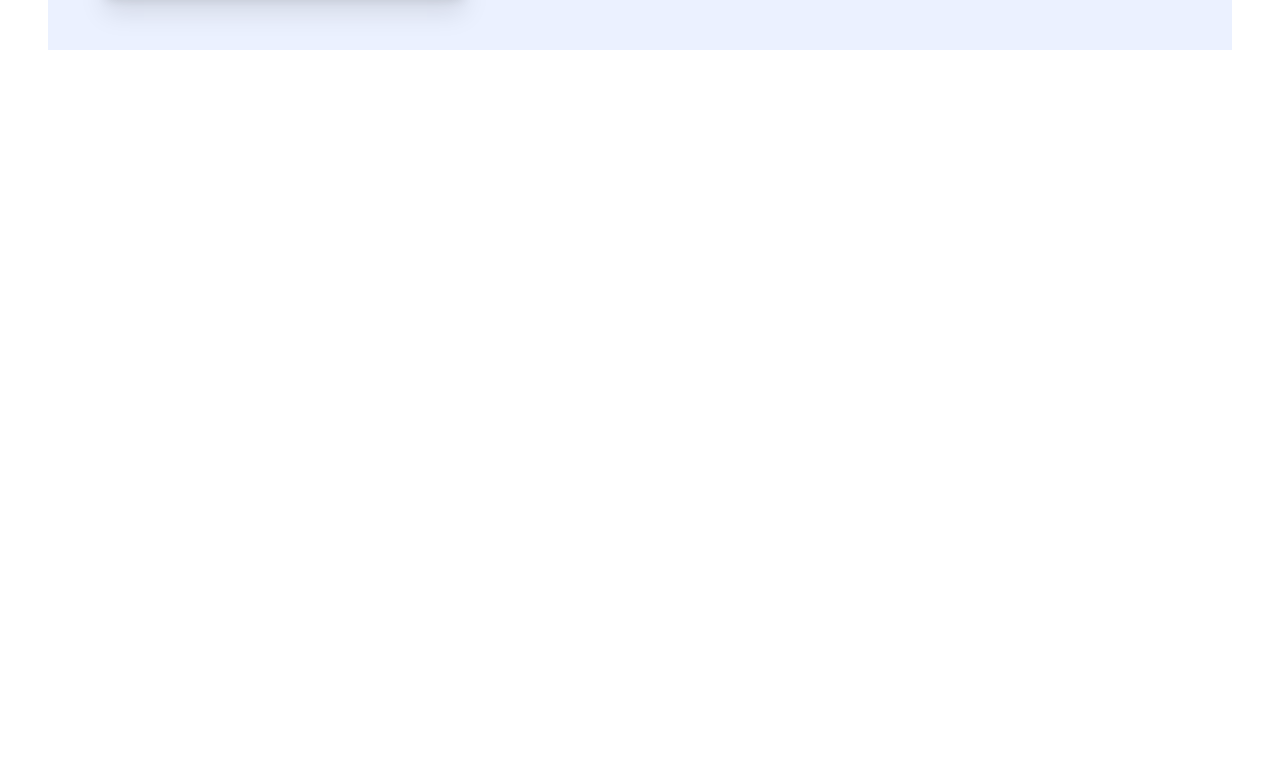
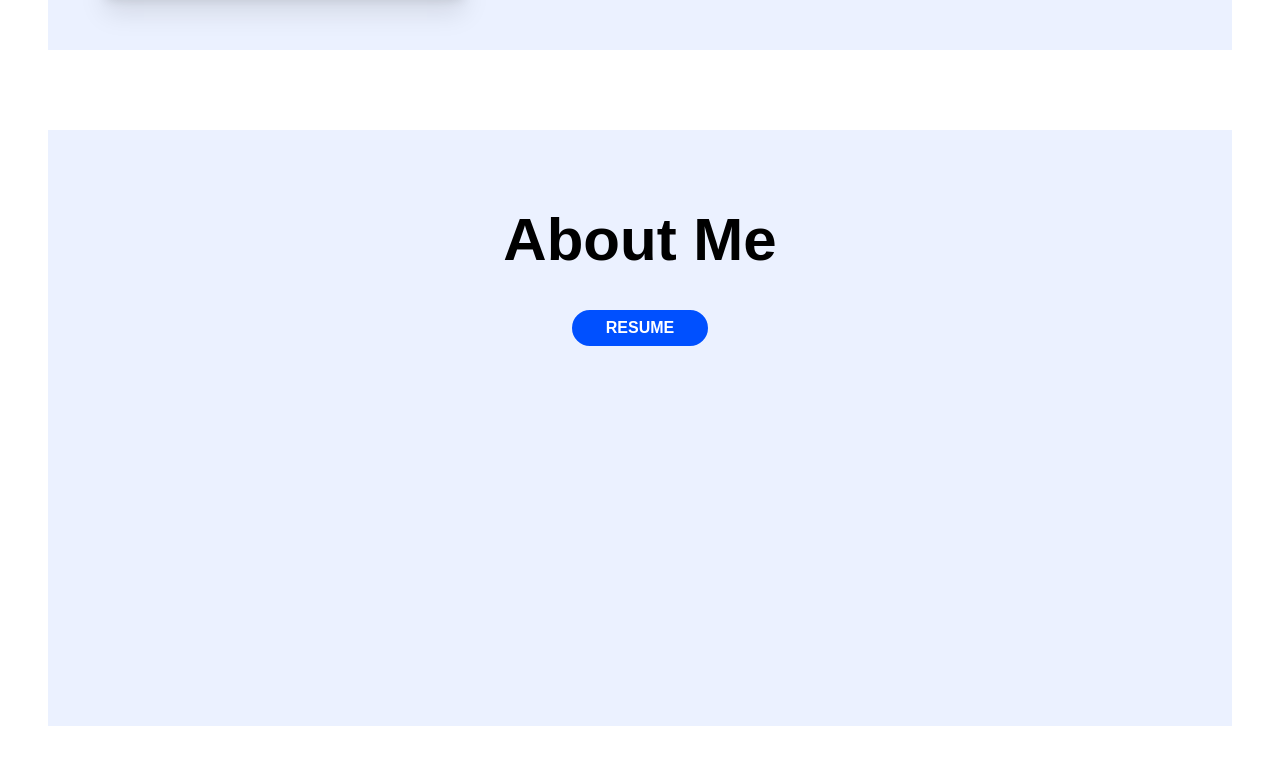
Before and after one commit to michelleezhangg/Personal-Website-Portfolio, a Next.js app: page / in a window 1280 px wide. Shown: the part 666-1430 px from the top of the page. Before the commit the page ends 800 px from the top, so only its background shows below. Built offline with nearby package versions, Linux system fonts and the light colour scheme.

Commit message:
Begin About Me section and added buttons to css

```diff
--- /dev/null
+++ b/src/app/components/AboutMeSection.jsx
@@ -0,0 +1,18 @@
+import React from 'react';
+
+const AboutMeSection = () => {
+  return (
+    <section className='bg-lightblue'>
+      <div className='flex flex-col items-center'>
+        <h1 className='title text-6xl p-10 pt-20 font-black'>About Me</h1>
+        <button className='button blue-button px-8'>
+          Resume
+        </button>
+      </div>
+      <div className='grid grid-rows-5'>
+      </div>
+    </section>
+  );
+}
+
+export default AboutMeSection;
--- a/src/app/components/HeroSection.jsx
+++ b/src/app/components/HeroSection.jsx
@@ -21,7 +21,7 @@ const HeroSection = () => {
             height={200}
             className='rounded-full'
           />
-          <p className='titlemb-3 mt-8 text-4xl font-black'>{name}</p>
+          <p className='title mb-3 mt-8 text-4xl font-black'>{name}</p>
           <p className='mb-6 mx-2 text-me font-light uppercase tracking-[.25em] whitespace-nowrap'>{role}</p>
           <div className='grid grid-cols-[75px_1fr]'>
             <p className='text-sm mb-5 font-black'>Phone</p>
@@ -34,12 +34,11 @@ const HeroSection = () => {
           <h1 className='title mb-4 text-7xl font-black'>{name}</h1>
           <h3 className='text-3xl font-semibold'>{role}</h3>
           <div>
-            <button className='px-8 py-1 rounded-full bg-darkblue text-white font-bold border-2 border-darkblue mr-4
-            hover:bg-white hover:text-black transition-all duration-500 hover:delay-150 uppercase text-me'>
+
+            <button className='button blue-button px-8 mr-4'>
               Resume
             </button>
-            <button className='px-6 py-1 rounded-full bg-transparent font-bold border-2 border-black my-8
-            hover:bg-darkblue hover:text-white hover:border-transparent transition-all duration-500 hover:delay-150 uppercase'>
+            <button className='button transparent-button px-6 my-8'>
               Projects
             </button>
           </div>
--- a/src/app/globals.css
+++ b/src/app/globals.css
@@ -2,7 +2,15 @@
 @tailwind components;
 @tailwind utilities;
 
-@media (prefers-color-scheme: dark) {}
+:root {
+  --dark-blue: #0050FF;
+}
+
+@media (prefers-color-scheme: dark) {
+  :root {
+    --dark-blue: #0050FF;
+  }
+}
 
 body {
   color: black;
@@ -14,6 +22,43 @@ body {
   font-family: 'Poppins Semi Bold', 'Avenir Dark', Arial, Helvetica, sans-serif;
 }
 
+.button {
+  border-radius: 9999px;
+  font-weight: 700;
+  border-width: 2px;
+  padding-top: 4px;
+  padding-bottom: 4px;
+  transition-property: all;
+  transition-duration: 500ms;
+  text-transform: uppercase;
+}
+
+.button:hover {
+  transition-delay: 150ms;
+}
+
+.blue-button {
+  background-color: var(--dark-blue);
+  color: white;
+  border-color: var(--dark-blue);
+}
+
+.blue-button:hover {
+  background-color: transparent;
+  color: black;
+}
+
+.transparent-button {
+  background-color: transparent;
+  border-color: black;
+}
+
+.transparent-button:hover {
+  background-color: var(--dark-blue);
+  border-color: transparent;
+  color: white;
+}
+
 @layer utilities {
   .text-balance {
     text-wrap: balance;
--- a/src/app/page.js
+++ b/src/app/page.js
@@ -1,13 +1,15 @@
 import Image from "next/image";
 import HeroSection from "./components/HeroSection";
 import Navbar from "./components/Navbar";
+import AboutMeSection from "./components/AboutMeSection";
 
 export default function Home() {
   return (
     <main className="flex min-h-screen flex-col bg-white">
       <Navbar />
-      <div className='container mx-auto px-12 py-12'>
+      <div className='grid grid-rows-2 gap-20 mx-auto px-12 py-12'>
         <HeroSection />
+        <AboutMeSection/>
       </div>
     </main>
   );
```
